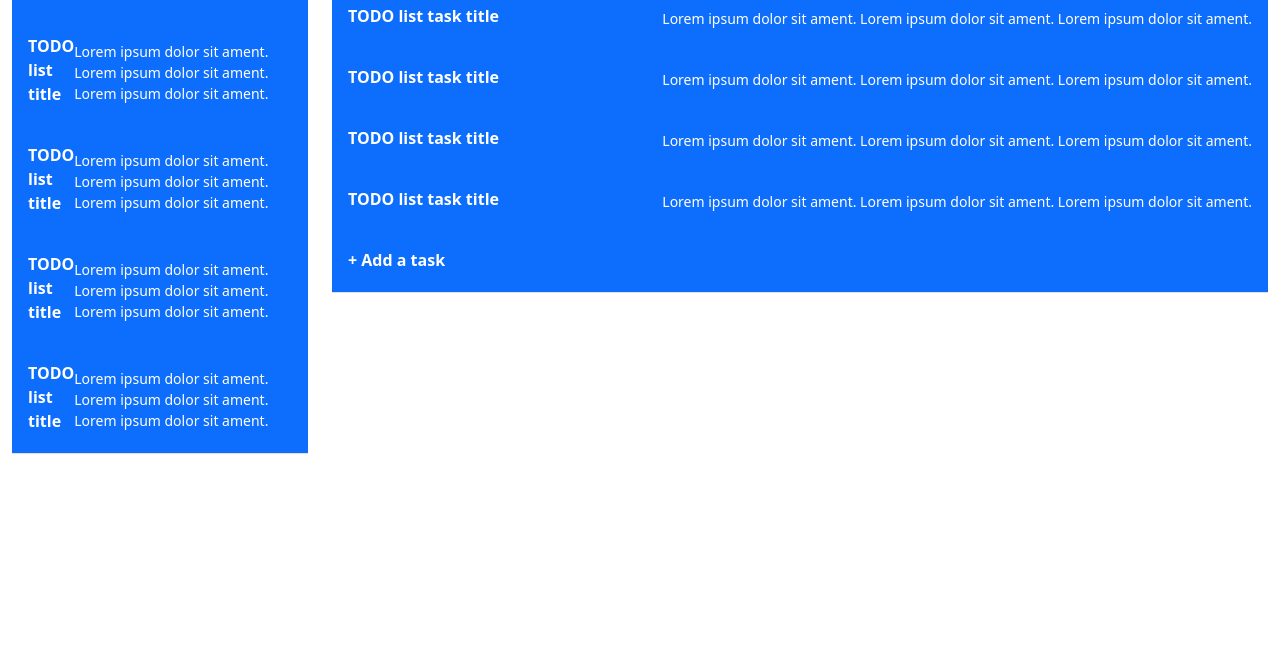
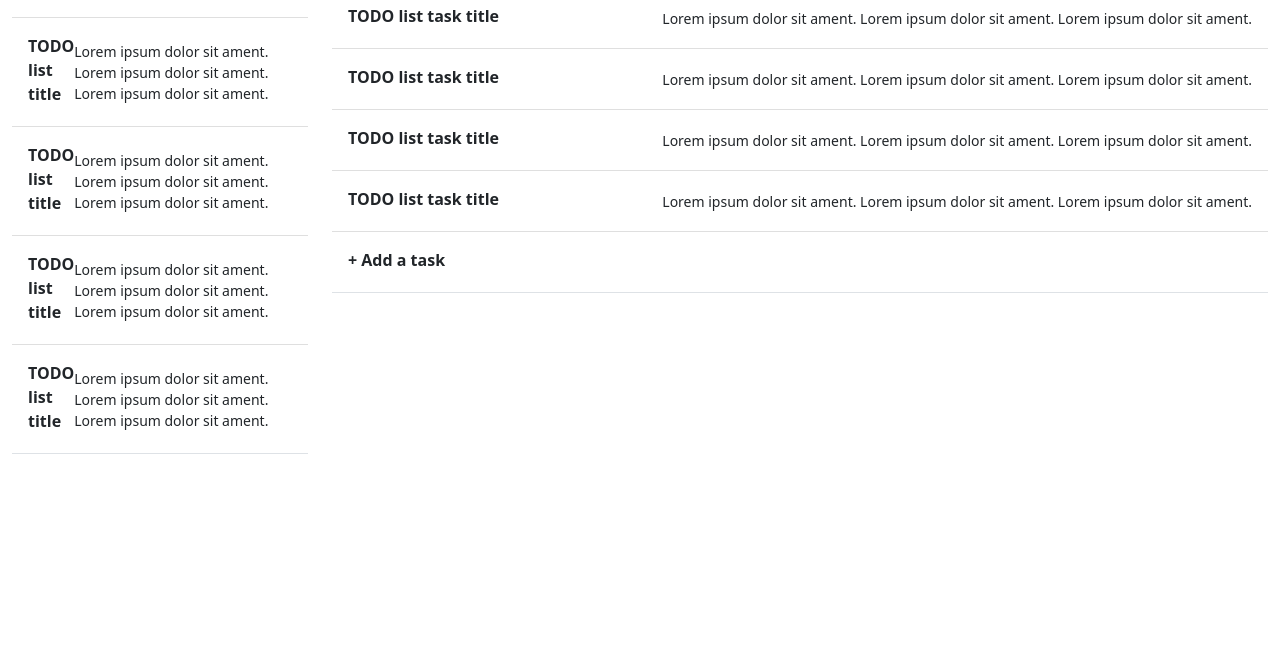
Before and after one commit to dennisshevtsov/bootstrap-todo-sample, a website: page index.html in a window 1280 px wide. Shown: the part 129-800 px from the top of the page. Drawn offline with nearby package versions, Linux system fonts and the light colour scheme.

Commit message:
remove active

```diff
--- a/index.html
+++ b/index.html
@@ -21,31 +21,31 @@
           </ul>
         </div>
         <div class="list-group list-group-flush border-bottom scrollarea">
-          <a class="list-group-item list-group-item-action active py-3 lh-tight">
+          <a class="list-group-item list-group-item-action py-3 lh-tight">
             <div class="d-flex w-100 align-items-center justify-content-between">
               <strong class="mb-1">TODO list title</strong>
               <small>Lorem ipsum dolor sit ament. Lorem ipsum dolor sit ament. Lorem ipsum dolor sit ament.</small>
             </div>
           </a>
-          <a class="list-group-item list-group-item-action active py-3 lh-tight">
+          <a class="list-group-item list-group-item-action py-3 lh-tight">
             <div class="d-flex w-100 align-items-center justify-content-between">
               <strong class="mb-1">TODO list title</strong>
               <small>Lorem ipsum dolor sit ament. Lorem ipsum dolor sit ament. Lorem ipsum dolor sit ament.</small>
             </div>
           </a>
-          <a class="list-group-item list-group-item-action active py-3 lh-tight">
+          <a class="list-group-item list-group-item-action py-3 lh-tight">
             <div class="d-flex w-100 align-items-center justify-content-between">
               <strong class="mb-1">TODO list title</strong>
               <small>Lorem ipsum dolor sit ament. Lorem ipsum dolor sit ament. Lorem ipsum dolor sit ament.</small>
             </div>
           </a>
-          <a class="list-group-item list-group-item-action active py-3 lh-tight">
+          <a class="list-group-item list-group-item-action py-3 lh-tight">
             <div class="d-flex w-100 align-items-center justify-content-between">
               <strong class="mb-1">TODO list title</strong>
               <small>Lorem ipsum dolor sit ament. Lorem ipsum dolor sit ament. Lorem ipsum dolor sit ament.</small>
             </div>
           </a>
-          <a class="list-group-item list-group-item-action active py-3 lh-tight">
+          <a class="list-group-item list-group-item-action py-3 lh-tight">
             <div class="d-flex w-100 align-items-center justify-content-between">
               <strong class="mb-1">TODO list title</strong>
               <small>Lorem ipsum dolor sit ament. Lorem ipsum dolor sit ament. Lorem ipsum dolor sit ament.</small>
@@ -56,37 +56,37 @@
       <div class="col-md-9">
         <h1><span>TODO list title</span></h1>
         <div class="list-group list-group-flush border-bottom scrollarea">
-          <a class="list-group-item list-group-item-action active py-3 lh-tight">
+          <a class="list-group-item list-group-item-action py-3 lh-tight">
             <div class="d-flex w-100 align-items-center justify-content-between">
               <strong class="mb-1">TODO list task title</strong>
               <small>Lorem ipsum dolor sit ament. Lorem ipsum dolor sit ament. Lorem ipsum dolor sit ament.</small>
             </div>
           </a>
-          <a class="list-group-item list-group-item-action active py-3 lh-tight">
+          <a class="list-group-item list-group-item-action py-3 lh-tight">
             <div class="d-flex w-100 align-items-center justify-content-between">
               <strong class="mb-1">TODO list task title</strong>
               <small>Lorem ipsum dolor sit ament. Lorem ipsum dolor sit ament. Lorem ipsum dolor sit ament.</small>
             </div>
           </a>
-          <a class="list-group-item list-group-item-action active py-3 lh-tight">
+          <a class="list-group-item list-group-item-action py-3 lh-tight">
             <div class="d-flex w-100 align-items-center justify-content-between">
               <strong class="mb-1">TODO list task title</strong>
               <small>Lorem ipsum dolor sit ament. Lorem ipsum dolor sit ament. Lorem ipsum dolor sit ament.</small>
             </div>
           </a>
-          <a class="list-group-item list-group-item-action active py-3 lh-tight">
+          <a class="list-group-item list-group-item-action py-3 lh-tight">
             <div class="d-flex w-100 align-items-center justify-content-between">
               <strong class="mb-1">TODO list task title</strong>
               <small>Lorem ipsum dolor sit ament. Lorem ipsum dolor sit ament. Lorem ipsum dolor sit ament.</small>
             </div>
           </a>
-          <a class="list-group-item list-group-item-action active py-3 lh-tight">
+          <a class="list-group-item list-group-item-action py-3 lh-tight">
             <div class="d-flex w-100 align-items-center justify-content-between">
               <strong class="mb-1">TODO list task title</strong>
               <small>Lorem ipsum dolor sit ament. Lorem ipsum dolor sit ament. Lorem ipsum dolor sit ament.</small>
             </div>
           </a>
-          <a class="list-group-item list-group-item-action active py-3 lh-tight">
+          <a class="list-group-item list-group-item-action py-3 lh-tight">
             <div class="d-flex w-100 align-items-center justify-content-between">
               <strong class="mb-1">+ Add a task</strong>
             </div>
```
